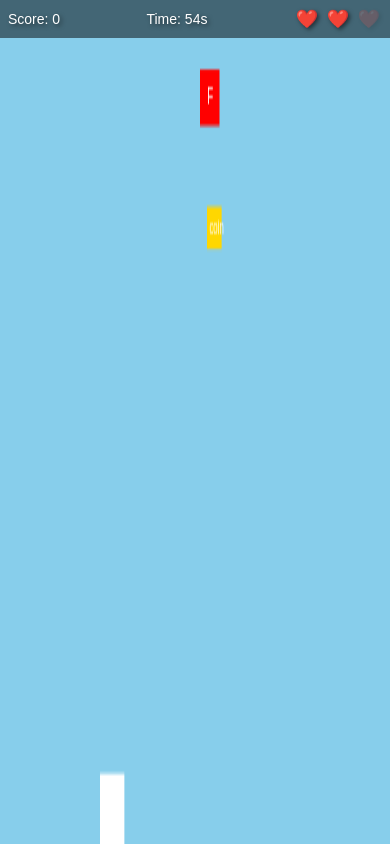
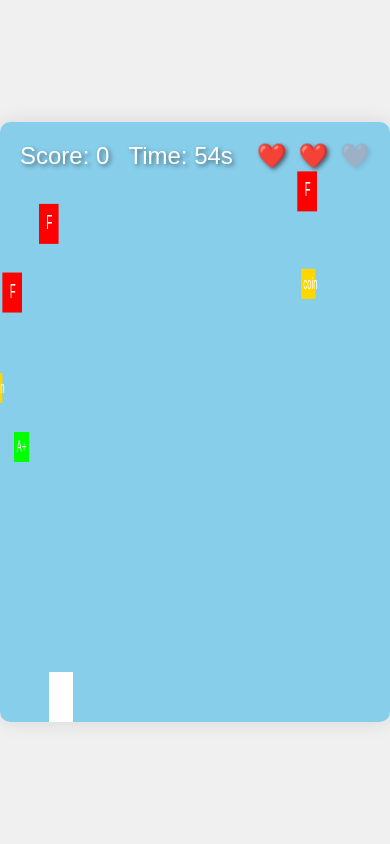
Before and after one commit to RRT3333/Boo-Game, a Django app: page /game/ in a window 390 px wide. Run offline with Django 5.2, Linux system fonts and the light colour scheme.

Commit message:
docs: study log

```diff
--- a/static/css/game.css
+++ b/static/css/game.css
@@ -34,16 +34,13 @@ body {
     right: 20px;
     display: flex;
     justify-content: space-between;
-    align-items: center;
     color: #fff;
     text-shadow: 2px 2px 4px rgba(0, 0, 0, 0.5);
-    font-size: 16px; /* 기본 크기 */
-    padding: 10px 20px;
+    font-size: 24px;
 }
 
-.heart {
-    font-size: 24px;
-    margin: 0 2px;
+.health .heart {
+    margin-left: 5px;
 }
 
 /* Game Over Screen */
@@ -110,110 +107,38 @@ button:hover,
     background-color: #45a049;
 }
 
-/* Responsive Design */
-@media (max-width: 768px) {
+/* 반응형 디자인 (Responsive) - 주석처리
+@media (max-width: 900px) {
     .game-container {
-        width: 100%;
-        height: 100vh;
-        padding: 0;
-        border-radius: 0;
-        display: flex;
-        flex-direction: column;
+        width: 100vw;
+        height: 70vw;
+        max-width: 100vw;
+        max-height: 80vh;
     }
-
+    #gameCanvas {
+        width: 100vw;
+        height: 70vw;
+    }
+}
+@media (max-width: 600px) {
+    .game-container {
+        width: 100vw;
+        height: 60vw;
+        max-width: 100vw;
+        max-height: 70vh;
+    }
+    #gameCanvas {
+        width: 100vw;
+        height: 60vw;
+    }
     .hud {
-        position: absolute;
-        top: 0;
-        left: 0;
-        right: 0;
-        background: rgba(0, 0, 0, 0.5);
-        padding: 10px 20px;
-        margin: 0;
-        display: flex;
-        justify-content: space-between;
-        align-items: center;
-        z-index: 100;
-        font-size: 14px; /* 모바일 환경에서 HUD 크기 축소 */
-    }
-
-    .score, .timer {
         font-size: 16px;
     }
-
-    .health {
-        font-size: 16px;
+    .game-over {
+        padding: 10px;
     }
-
-    .heart {
-        font-size: 20px;
-        margin: 0 4px;
-    }
-
-    #gameCanvas {
-        flex: 1;
-        width: 100%;
-        height: auto;
-    }
-
-    .game-over {
-        width: 90%;
-        max-width: 400px;
-        padding: 20px;
-        background: rgba(255, 255, 255, 0.95);
-        box-shadow: 0 0 20px rgba(0, 0, 0, 0.2);
-        text-align: center;
-    }
-
-    .game-over h2 {
-        font-size: 24px;
-        margin-bottom: 15px;
-    }
-
-    .game-over p {
-        font-size: 18px;
-        margin: 10px 0;
-    }
-
-    .game-over button,
-    .game-over .leaderboard-link {
-        width: 100%;
-        margin: 10px 0;
-        padding: 12px;
-        font-size: 16px;
+    .leaderboard-container {
+        padding: 10px;
     }
 }
-
-@media (max-width: 480px) {
-    .hud {
-        padding: 8px;
-        font-size: 12px; /* 더 작은 화면에서 HUD 크기 축소 */
-    }
-
-    .score, .timer {
-        font-size: 14px;
-    }
-
-    .heart {
-        font-size: 18px;
-        margin: 0 2px;
-    }
-
-    .game-over {
-        width: 95%;
-        padding: 15px;
-    }
-
-    .game-over h2 {
-        font-size: 20px;
-    }
-
-    .game-over p {
-        font-size: 16px;
-    }
-
-    .game-over button,
-    .game-over .leaderboard-link {
-        padding: 10px;
-        font-size: 14px;
-    }
-}
+*/
--- a/static/js/game.js
+++ b/static/js/game.js
@@ -4,9 +4,9 @@ class Game {
         this.ctx = this.canvas.getContext('2d');
         this.baseWidth = 800;  // 기준이 되는 게임 너비
         this.baseHeight = 600; // 기준이 되는 게임 높이
-        this.scale = 1;        // 화면 크기에 따른 스케일 비율
-        this.devicePixelRatio = window.devicePixelRatio || 1; // 디바이스 픽셀 비율
-        this.aspectRatio = this.baseWidth / this.baseHeight; // 캔버스의 기본 비율
+        // this.scale = 1;        // 화면 크기에 따른 스케일 비율 (반응형 주석)
+        // this.devicePixelRatio = window.devicePixelRatio || 1; // 디바이스 픽셀 비율 (반응형 주석)
+        // this.aspectRatio = this.baseWidth / this.baseHeight; // 캔버스의 기본 비율 (반응형 주석)
 
         // Game state
         this.score = 0;
@@ -19,8 +19,8 @@ class Game {
         this.player = {
             x: 100,
             y: 300,
-            width: 50,
-            height: 50,
+            width: 50, // 고정
+            height: 50, // 고정
             velocity: 0,
             gravity: 0.5,
             jumpForce: -10
@@ -36,15 +36,21 @@ class Game {
         document.addEventListener('click', () => this.handleInput());
         document.getElementById('restartButton').addEventListener('click', () => this.restart());
 
-        // Resize handler
-        window.addEventListener('resize', () => this.handleResize());
-        this.handleResize();
+        // 반응형 리사이즈 핸들러 주석처리
+        // window.addEventListener('resize', () => this.handleResize());
+        // this.handleResize();
+
+        // 캔버스 고정 크기
+        this.canvas.width = this.baseWidth;
+        this.canvas.height = this.baseHeight;
 
         // Start game loop
         this.lastTime = 0;
         this.init();
     }
 
+    // 반응형 함수 전체 주석처리
+    /*
     handleResize() {
         const container = this.canvas.parentElement;
         const containerWidth = container.clientWidth;
@@ -74,6 +80,7 @@ class Game {
         // HUD 크기 조정
         document.querySelector('.hud').style.fontSize = `${16 * this.scale}px`;
     }
+    */
 
     handleInput(e) {
         if (e && (e.code === 'Space' || e.type === 'touchstart') || !e) {
@@ -118,10 +125,10 @@ class Game {
         if (Math.random() < 0.02) {
             const type = Math.random() < 0.7 ? 'F' : 'obstacle';
             this.obstacles.push({
-                x: this.canvas.width / this.devicePixelRatio,
-                y: Math.random() * (this.canvas.height / this.devicePixelRatio - 40 * this.scale),
-                width: 40 * this.scale,
-                height: 40 * this.scale,
+                x: this.canvas.width,
+                y: Math.random() * (this.canvas.height - 40), // 고정
+                width: 40, // 고정
+                height: 40, // 고정
                 type: type
             });
         }
@@ -131,10 +138,10 @@ class Game {
         if (Math.random() < 0.01) {
             const type = Math.random() < 0.7 ? 'A+' : 'coin';
             this.items.push({
-                x: this.canvas.width / this.devicePixelRatio,
-                y: Math.random() * (this.canvas.height / this.devicePixelRatio - 30 * this.scale),
-                width: 30 * this.scale,
-                height: 30 * this.scale,
+                x: this.canvas.width,
+                y: Math.random() * (this.canvas.height - 30), // 고정
+                width: 30, // 고정
+                height: 30, // 고정
                 type: type
             });
         }
@@ -146,8 +153,8 @@ class Game {
         this.player.y += this.player.velocity;
 
         // Keep player in bounds
-        if (this.player.y > this.canvas.height / this.devicePixelRatio - this.player.height) {
-            this.player.y = this.canvas.height / this.devicePixelRatio - this.player.height;
+        if (this.player.y > this.canvas.height - this.player.height) {
+            this.player.y = this.canvas.height - this.player.height;
             this.player.velocity = 0;
         }
         if (this.player.y < 0) {
@@ -157,7 +164,7 @@ class Game {
 
         // Update background
         this.backgroundX -= 2;
-        if (this.backgroundX <= -this.canvas.width / this.devicePixelRatio) {
+        if (this.backgroundX <= -this.canvas.width) {
             this.backgroundX = 0;
         }
 
@@ -208,11 +215,11 @@ class Game {
 
     drawGame() {
         // Clear canvas
-        this.ctx.clearRect(0, 0, this.canvas.width / this.devicePixelRatio, this.canvas.height / this.devicePixelRatio);
+        this.ctx.clearRect(0, 0, this.canvas.width, this.canvas.height);
 
         // Draw background
         this.ctx.fillStyle = '#87CEEB';
-        this.ctx.fillRect(0, 0, this.canvas.width / this.devicePixelRatio, this.canvas.height / this.devicePixelRatio);
+        this.ctx.fillRect(0, 0, this.canvas.width, this.canvas.height);
 
         // Draw player (Boo)
         this.ctx.fillStyle = '#FFFFFF';
@@ -223,10 +230,10 @@ class Game {
             this.ctx.fillStyle = obstacle.type === 'F' ? '#FF0000' : '#000000';
             this.ctx.fillRect(obstacle.x, obstacle.y, obstacle.width, obstacle.height);
             this.ctx.fillStyle = '#FFFFFF';
-            this.ctx.font = `${20 * this.scale}px Arial`;
+            this.ctx.font = '20px Arial';
             this.ctx.fillText(obstacle.type,
-                obstacle.x + (15 * this.scale),
-                obstacle.y + (25 * this.scale));
+                obstacle.x + 15,
+                obstacle.y + 25);
         });
 
         // Draw items
@@ -234,10 +241,10 @@ class Game {
             this.ctx.fillStyle = item.type === 'A+' ? '#00FF00' : '#FFD700';
             this.ctx.fillRect(item.x, item.y, item.width, item.height);
             this.ctx.fillStyle = '#FFFFFF';
-            this.ctx.font = `${16 * this.scale}px Arial`;
+            this.ctx.font = '16px Arial';
             this.ctx.fillText(item.type,
-                item.x + (5 * this.scale),
-                item.y + (20 * this.scale));
+                item.x + 5,
+                item.y + 20);
         });
     }
 
```
Also changed, not shown: study_log/dao.md (added, +1 -0 lines).
